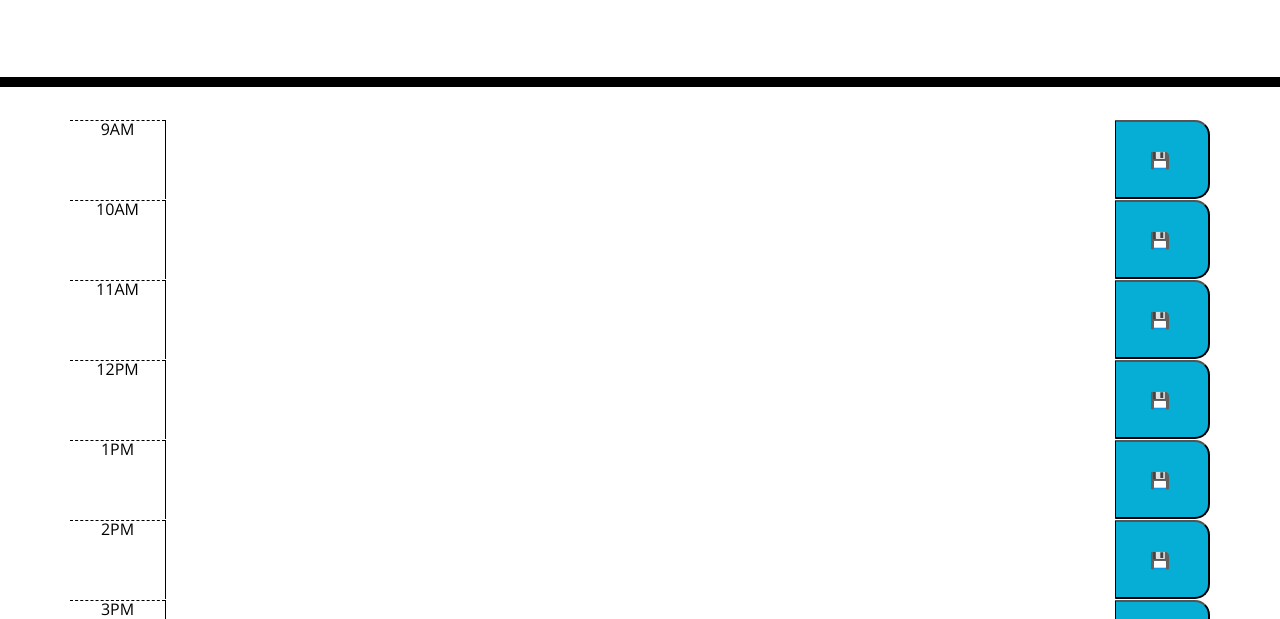
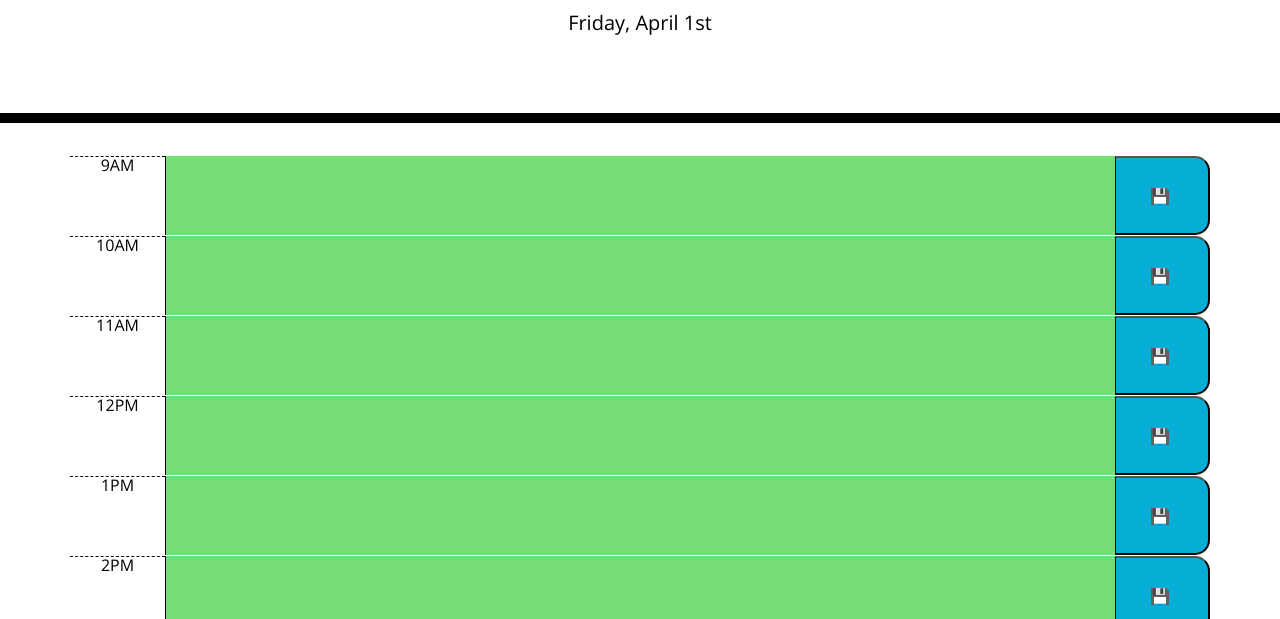
Before and after one commit to smturner/word_day_scheduler, a plain HTML site: page index.html in a window 1280 px wide. Shown: the part 181-800 px from the top of the page. Drawn offline with nearby package versions, Linux system fonts and the light colour scheme; files that its build step writes are made by us from their sources.

Commit message:
updated file paths on html

```diff
--- a/index.html
+++ b/index.html
@@ -18,7 +18,7 @@
       href="https://fonts.googleapis.com/css?family=Open+Sans&display=swap"
       rel="stylesheet"
     />
-    <link rel="stylesheet" href="style.css" />
+    <link rel="stylesheet" href="./develop/style.css" />
     <title>Work Day Scheduler</title>
   </head>
 
@@ -88,6 +88,6 @@
 
     <script src="https://cdnjs.cloudflare.com/ajax/libs/jquery/3.2.1/jquery.min.js"></script>
     <script src="https://cdnjs.cloudflare.com/ajax/libs/moment.js/2.24.0/moment.min.js"></script>
-    <script src="script.js"></script>
+    <script src="./develop/script.js"></script>
   </body>
 </html>
```
